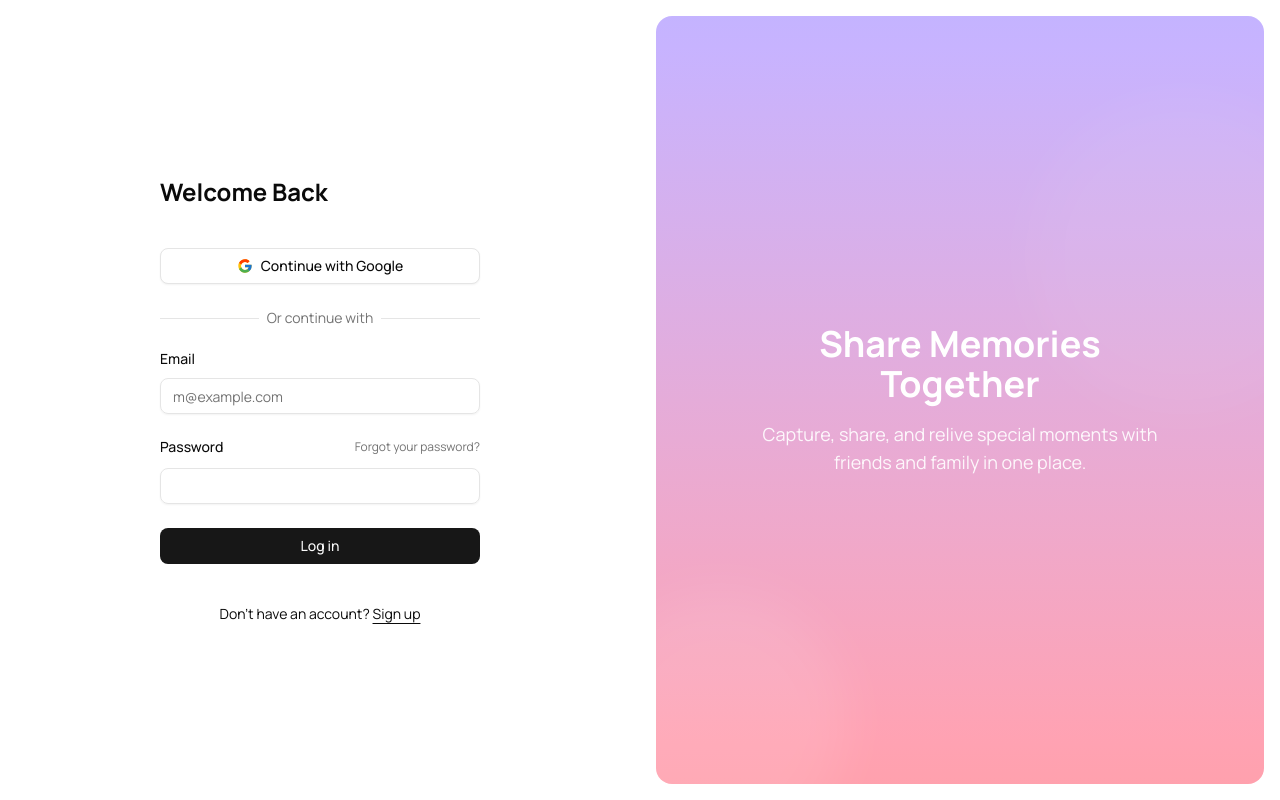
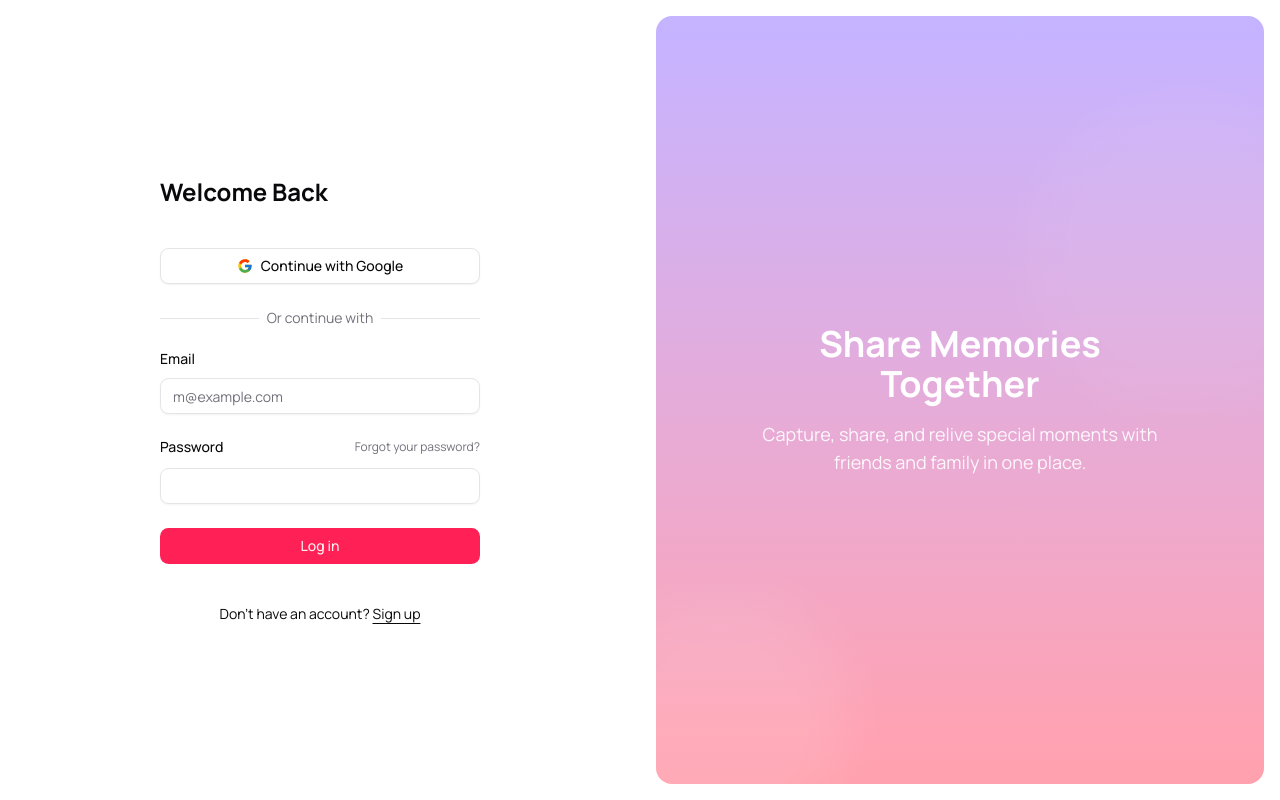
Before and after one commit to crystal-devs/rc-camera, a Next.js app: page /login in a window 1280 px wide. Built offline with nearby package versions, Linux system fonts and the light colour scheme; no server answers.

Commit message:
changed primary color to rose and modified the api config

```diff
--- a/src/app/globals.css
+++ b/src/app/globals.css
@@ -46,75 +46,74 @@
 }
 
 :root {
+  --radius: 0.65rem;
+  --background: oklch(1 0 0);
+  --foreground: oklch(0.141 0.005 285.823);
   --card: oklch(1 0 0);
-  --card-foreground: oklch(0.145 0 0);
+  --card-foreground: oklch(0.141 0.005 285.823);
   --popover: oklch(1 0 0);
-  --popover-foreground: oklch(0.145 0 0);
-  --primary: oklch(0.205 0 0);
-  --primary-foreground: oklch(0.985 0 0);
-  --secondary: oklch(0.97 0 0);
-  --secondary-foreground: oklch(0.205 0 0);
-  --muted: oklch(0.97 0 0);
-  --muted-foreground: oklch(0.556 0 0);
-  --accent: oklch(0.97 0 0);
-  --accent-foreground: oklch(0.205 0 0);
+  --popover-foreground: oklch(0.141 0.005 285.823);
+  --primary: oklch(0.645 0.246 16.439);
+  --primary-foreground: oklch(0.969 0.015 12.422);
+  --secondary: oklch(0.967 0.001 286.375);
+  --secondary-foreground: oklch(0.21 0.006 285.885);
+  --muted: oklch(0.967 0.001 286.375);
+  --muted-foreground: oklch(0.552 0.016 285.938);
+  --accent: oklch(0.967 0.001 286.375);
+  --accent-foreground: oklch(0.21 0.006 285.885);
   --destructive: oklch(0.577 0.245 27.325);
-  --destructive-foreground: oklch(0.577 0.245 27.325);
-  --border: oklch(0.922 0 0);
-  --input: oklch(0.922 0 0);
-  --ring: oklch(0.708 0 0);
+  --border: oklch(0.92 0.004 286.32);
+  --input: oklch(0.92 0.004 286.32);
+  --ring: oklch(0.645 0.246 16.439);
   --chart-1: oklch(0.646 0.222 41.116);
   --chart-2: oklch(0.6 0.118 184.704);
   --chart-3: oklch(0.398 0.07 227.392);
   --chart-4: oklch(0.828 0.189 84.429);
   --chart-5: oklch(0.769 0.188 70.08);
-  --radius: 0.625rem;
   --sidebar: oklch(0.985 0 0);
-  --sidebar-foreground: oklch(0.145 0 0);
-  --sidebar-primary: oklch(0.205 0 0);
-  --sidebar-primary-foreground: oklch(0.985 0 0);
-  --sidebar-accent: oklch(0.97 0 0);
-  --sidebar-accent-foreground: oklch(0.205 0 0);
-  --sidebar-border: oklch(0.922 0 0);
-  --sidebar-ring: oklch(0.708 0 0);
-  --background: oklch(1 0 0);
-  --foreground: oklch(0.145 0 0);
+  --sidebar-foreground: oklch(0.141 0.005 285.823);
+  --sidebar-primary: oklch(0.645 0.246 16.439);
+  --sidebar-primary-foreground: oklch(0.969 0.015 12.422);
+  --sidebar-accent: oklch(0.967 0.001 286.375);
+  --sidebar-accent-foreground: oklch(0.21 0.006 285.885);
+  --sidebar-border: oklch(0.92 0.004 286.32);
+  --sidebar-ring: oklch(0.645 0.246 16.439);
 }
 
 .dark {
-  --background: oklch(0.145 0 0);
+  --background: oklch(0.141 0.005 285.823);
   --foreground: oklch(0.985 0 0);
-  --card: oklch(0.205 0 0);
+  --card: oklch(0.21 0.006 285.885);
   --card-foreground: oklch(0.985 0 0);
-  --popover: oklch(0.205 0 0);
+  --popover: oklch(0.21 0.006 285.885);
   --popover-foreground: oklch(0.985 0 0);
-  --primary: oklch(0.922 0 0);
-  --primary-foreground: oklch(0.205 0 0);
-  --secondary: oklch(0.269 0 0);
+  --primary: oklch(0.645 0.246 16.439);
+  --primary-foreground: oklch(0.969 0.015 12.422);
+  --secondary: oklch(0.274 0.006 286.033);
   --secondary-foreground: oklch(0.985 0 0);
-  --muted: oklch(0.269 0 0);
-  --muted-foreground: oklch(0.708 0 0);
-  --accent: oklch(0.269 0 0);
+  --muted: oklch(0.274 0.006 286.033);
+  --muted-foreground: oklch(0.705 0.015 286.067);
+  --accent: oklch(0.274 0.006 286.033);
   --accent-foreground: oklch(0.985 0 0);
   --destructive: oklch(0.704 0.191 22.216);
-  --destructive-foreground: oklch(0.637 0.237 25.331);
   --border: oklch(1 0 0 / 10%);
   --input: oklch(1 0 0 / 15%);
-  --ring: oklch(0.556 0 0);
+  --ring: oklch(0.645 0.246 16.439);
   --chart-1: oklch(0.488 0.243 264.376);
   --chart-2: oklch(0.696 0.17 162.48);
   --chart-3: oklch(0.769 0.188 70.08);
   --chart-4: oklch(0.627 0.265 303.9);
   --chart-5: oklch(0.645 0.246 16.439);
-  --sidebar: oklch(0.205 0 0);
+  --sidebar: oklch(0.21 0.006 285.885);
   --sidebar-foreground: oklch(0.985 0 0);
-  --sidebar-primary: oklch(0.488 0.243 264.376);
-  --sidebar-primary-foreground: oklch(0.985 0 0);
-  --sidebar-accent: oklch(0.269 0 0);
+  --sidebar-primary: oklch(0.645 0.246 16.439);
+  --sidebar-primary-foreground: oklch(0.969 0.015 12.422);
+  --sidebar-accent: oklch(0.274 0.006 286.033);
   --sidebar-accent-foreground: oklch(0.985 0 0);
   --sidebar-border: oklch(1 0 0 / 10%);
-  --sidebar-ring: oklch(0.556 0 0);
+  --sidebar-ring: oklch(0.645 0.246 16.439);
 }
+
 
 @layer base {
   * {
--- a/src/lib/api-config.ts
+++ b/src/lib/api-config.ts
@@ -1,3 +1,3 @@
 // lib/api-config.ts
 
-export const API_BASE_URL = 'http://localhost:3001/api/v1';
+export const API_BASE_URL = process.env.NEXT_PUBLIC_API_BASE_URL ? `${process.env.NEXT_PUBLIC_API_BASE_URL}/api/v1` : 'http://localhost:3001/api/v1';
```
